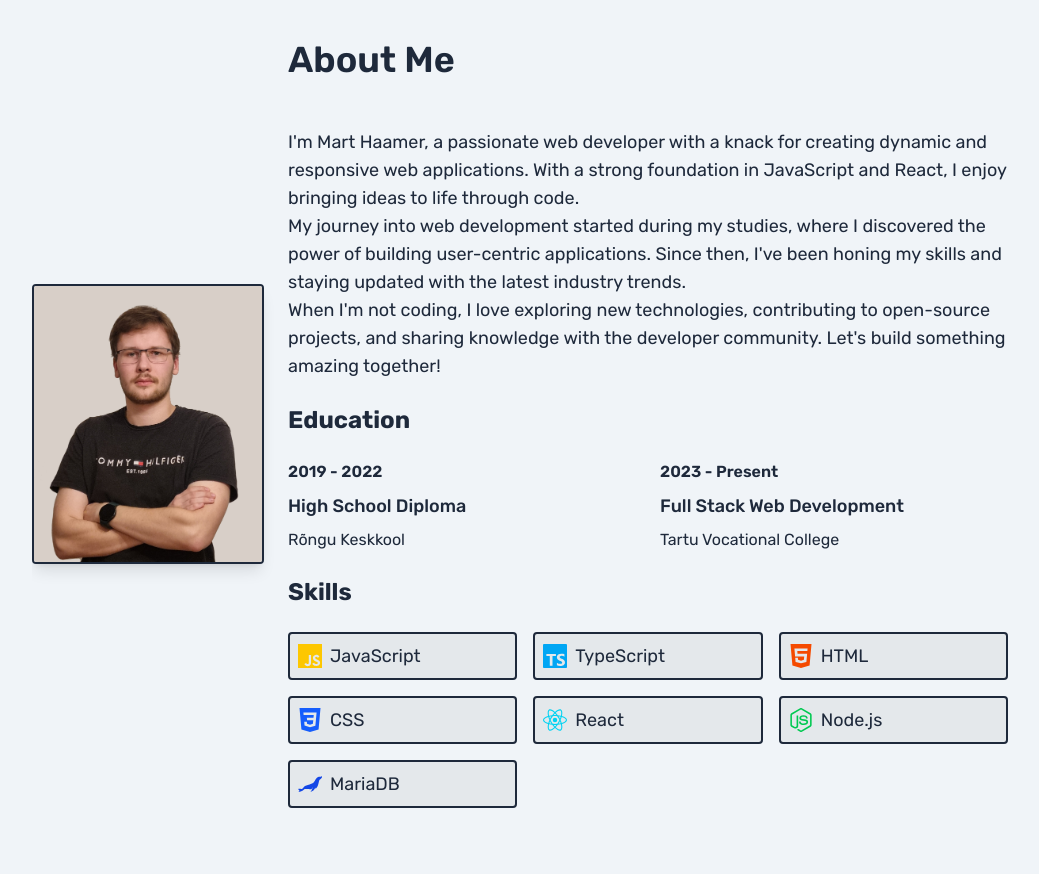
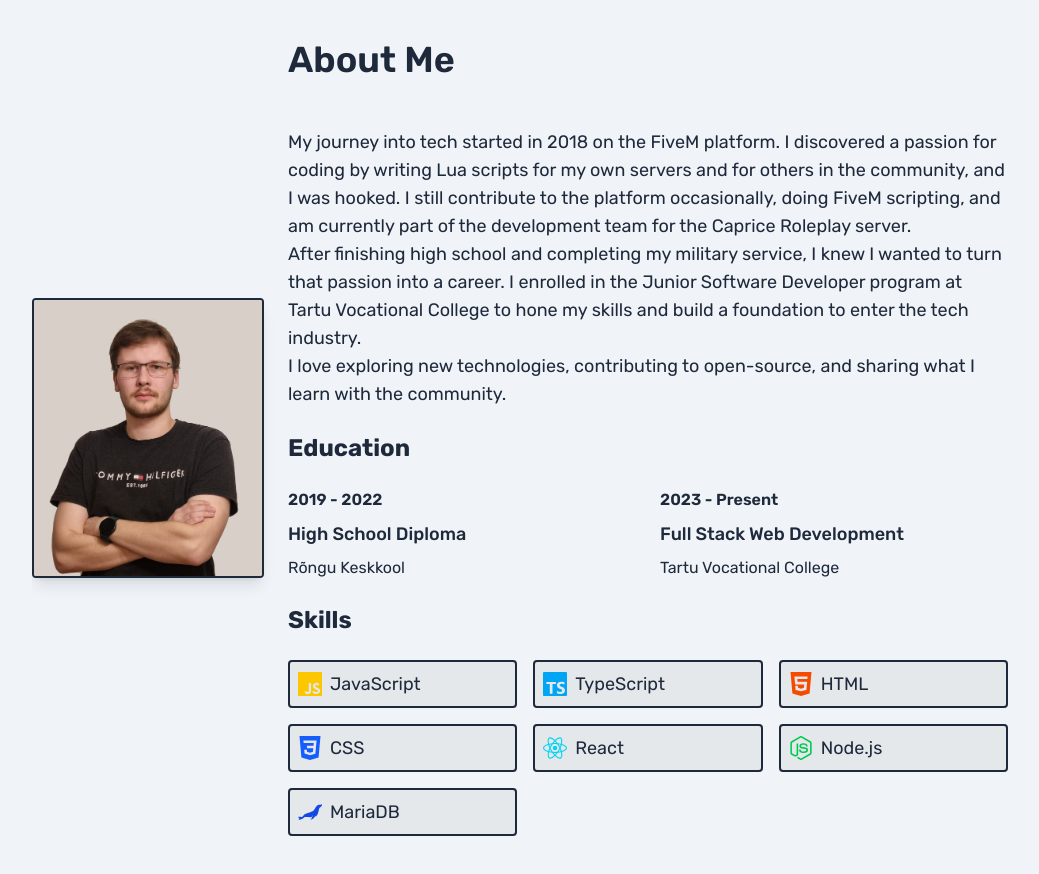
Before and after one commit to Mart556/portfolio, a React (Vite) app: page / in a window 1280 px wide. Shown: the part 840-1714 px from the top of the page, without its empty margins (108-1147 px from the left). Built offline with nearby package versions, Linux system fonts and the light colour scheme.

Commit message:
fix: update personal description in About section to reflect coding journey and current studies

```diff
--- a/src/sections/About.tsx
+++ b/src/sections/About.tsx
@@ -58,18 +58,19 @@ const About = () => {
 				</div>
 
 				<p className='text-base md:text-lg text-textLight dark:text-textDark'>
-					I'm Mart Haamer, a passionate web developer with a knack for creating
-					dynamic and responsive web applications. With a strong foundation in
-					JavaScript and React, I enjoy bringing ideas to life through code.
+					My journey into tech started in 2018 on the FiveM platform. I
+					discovered a passion for coding by writing Lua scripts for my own
+					servers and for others in the community, and I was hooked. I still
+					contribute to the platform occasionally, doing FiveM scripting, and am
+					currently part of the development team for the Caprice Roleplay
+					server.
 					<br />
-					My journey into web development started during my studies, where I
-					discovered the power of building user-centric applications. Since
-					then, I've been honing my skills and staying updated with the latest
-					industry trends.
-					<br />
-					When I'm not coding, I love exploring new technologies, contributing
-					to open-source projects, and sharing knowledge with the developer
-					community. Let's build something amazing together!
+					After finishing high school and completing my military service, I knew
+					I wanted to turn that passion into a career. I enrolled in the Junior
+					Software Developer program at Tartu Vocational College to hone my
+					skills and build a foundation to enter the tech industry.
+					<br />I love exploring new technologies, contributing to open-source,
+					and sharing what I learn with the community.
 				</p>
 
 				<h3 className='text-xl md:text-2xl text-accentLight dark:text-textDark font-bold mb-6'>
```
